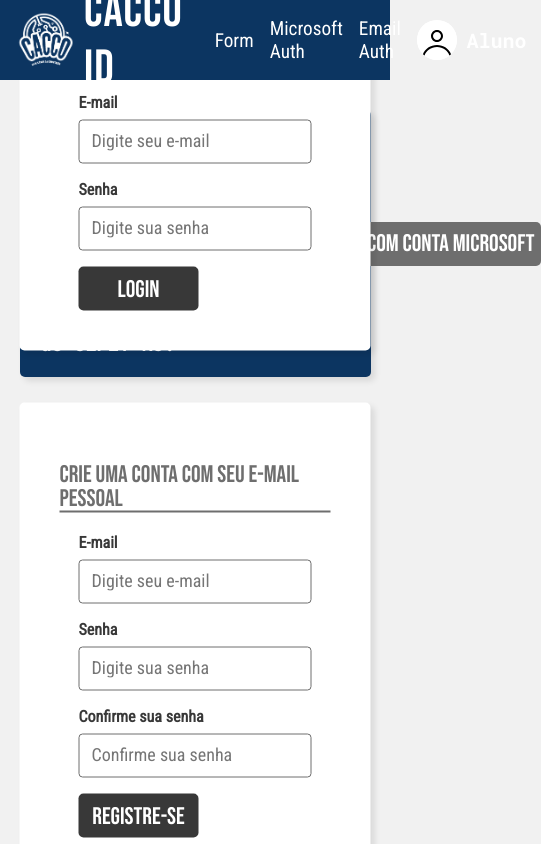
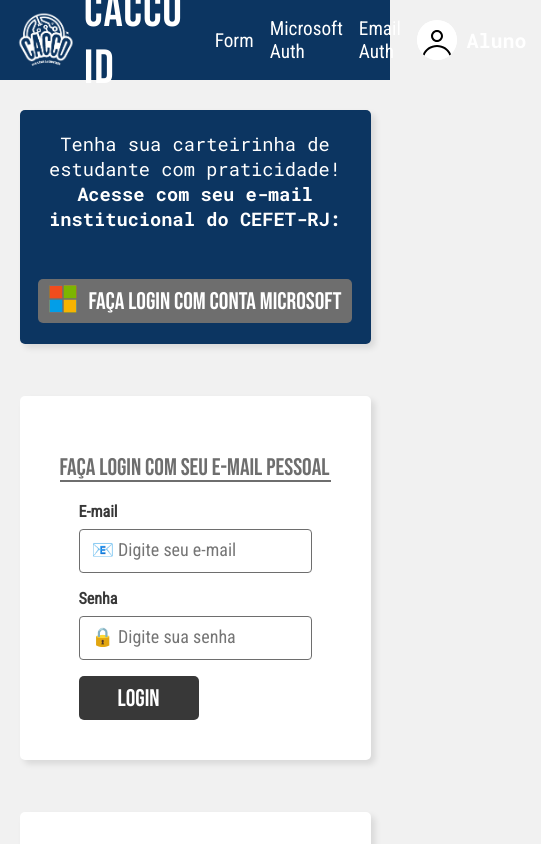
Before and after one commit to marceloareas/CACCOID, a React (Vite) app in the folder caccoid-front/: page /email-auth in a window 390 px wide. Shown: the top 844 px of the page, 541 px wide, since content can reach past the window. Built offline with nearby package versions, Linux system fonts and the light colour scheme.

Commit message:
[FRONT] feat: responsividade adicionada aos elementos de cadastro

```diff
--- a/caccoid-front/src/components/Container/styles.js
+++ b/caccoid-front/src/components/Container/styles.js
@@ -9,14 +9,16 @@
   flex-direction: column;
   align-items: center;
   border-radius: 5px;
-  width: 40vw;
+  width: 25vw || 25rem;
+  margin-bottom: %;
 
   > div {
     width: 90%;
   }
 
   @media (max-width: ${({ theme }) =>
-    theme.breakpoints.lg}) and (min-width: ${({ theme }) => theme.breakpoints.sm}) {
+      theme.breakpoints.lg}) and (min-width: ${({ theme }) =>
+      theme.breakpoints.sm}) {
     width: 70vw;
   }
 
@@ -39,4 +41,8 @@
   color: var(--white);
   width: 90%;
   padding: 5px;
+  @media (max-width: ${({ theme }) => theme.breakpoints.lg}) {
+    justify-content: center;
+    flex-direction: column;
+  }
 `;
--- a/caccoid-front/src/pages/EmailAuth.jsx
+++ b/caccoid-front/src/pages/EmailAuth.jsx
@@ -10,15 +10,14 @@
 
 const ContainerWrapper = styled.div`
   display: flex;
-  align-items: center;
+  align-items: stretch;
   gap: 2rem;
-  position: absolute;
-  top: 50%;
-  left: 50%;
-  transform: translate(-50%, -50%);
+  margin-top: 2rem; /* ou mais, se precisar de distância extra do azul */
+  justify-content: center;
 
-  @media (max-width: ${({ theme }) => theme.breakpoints.sm}) {
+  @media (max-width: ${({ theme }) => theme.breakpoints.lg}) {
     flex-direction: column;
+    align-items: center;
   }
 `;
 
@@ -43,11 +42,23 @@
   margin: 1rem;
   flex: 0;
   white-space: nowrap;
+  @media (max-width: ${({ theme }) => theme.breakpoints.lg}) {
+    justify-content: center;
+    flex-direction: column;
+  }
 `;
 
 const BlueContainerDiv = styled.div`
+  display: flex;
+  flex-direction: column;
   justify-content: center;
-  display: flex;
+  align-items: center;
+  gap: 1rem;
+
+  @media (max-width: ${({ theme }) => theme.breakpoints.lg}) {
+    flex-direction: column; !important;
+    text-align: center; !important;
+  }
 `;
 
 export default function EmailAuth() {
@@ -100,14 +111,14 @@
           <form onSubmit={handleLoginSubmit}>
             <LabeledInput
               title="E-mail"
-              placeholder="Digite seu e-mail"
+              placeholder="📧 Digite seu e-mail"
               type="email"
               value={loginEmail}
               onChange={(val) => setLoginEmail(val)}
             />
             <LabeledInput
               title="Senha"
-              placeholder="Digite sua senha"
+              placeholder="🔒 Digite sua senha"
               type="password"
               value={loginPassword}
               onChange={(val) => setLoginPassword(val)}
@@ -125,21 +136,21 @@
           <form onSubmit={handleRegisterSubmit}>
             <LabeledInput
               title="E-mail"
-              placeholder="Digite seu e-mail"
+              placeholder="📧 Digite seu e-mail"
               type="email"
               value={registerEmail}
               onChange={(val) => setRegisterEmail(val)}
             />
             <LabeledInput
               title="Senha"
-              placeholder="Digite sua senha"
+              placeholder="🔒 Digite sua senha"
               type="password"
               value={registerPassword}
               onChange={(val) => setRegisterPassword(val)}
             />
             <LabeledInput
               title="Confirme sua senha"
-              placeholder="Confirme sua senha"
+              placeholder="🔒 Confirme sua senha"
               type="password"
               value={confirmPassword}
               onChange={(val) => setConfirmPassword(val)}
```
